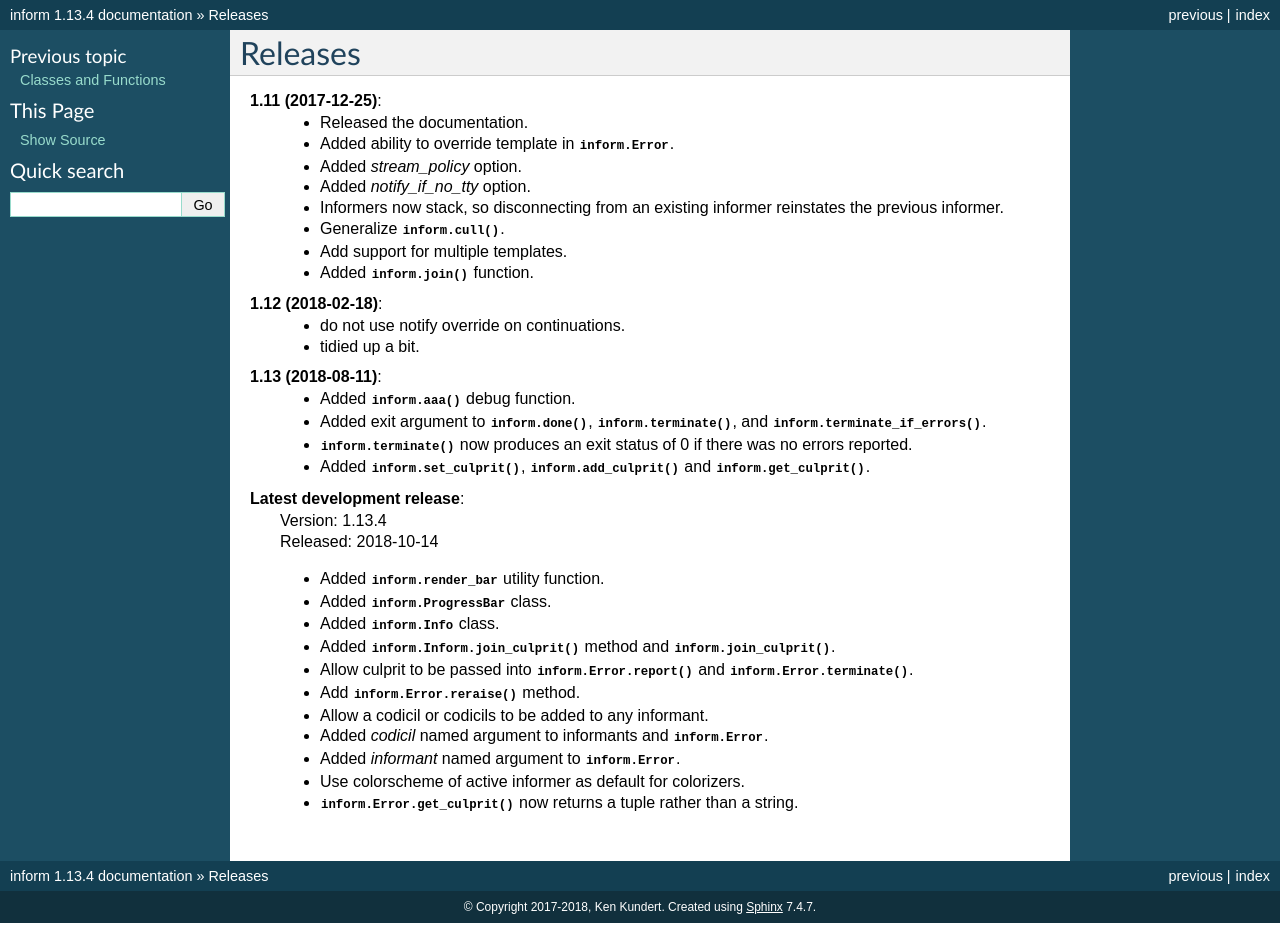
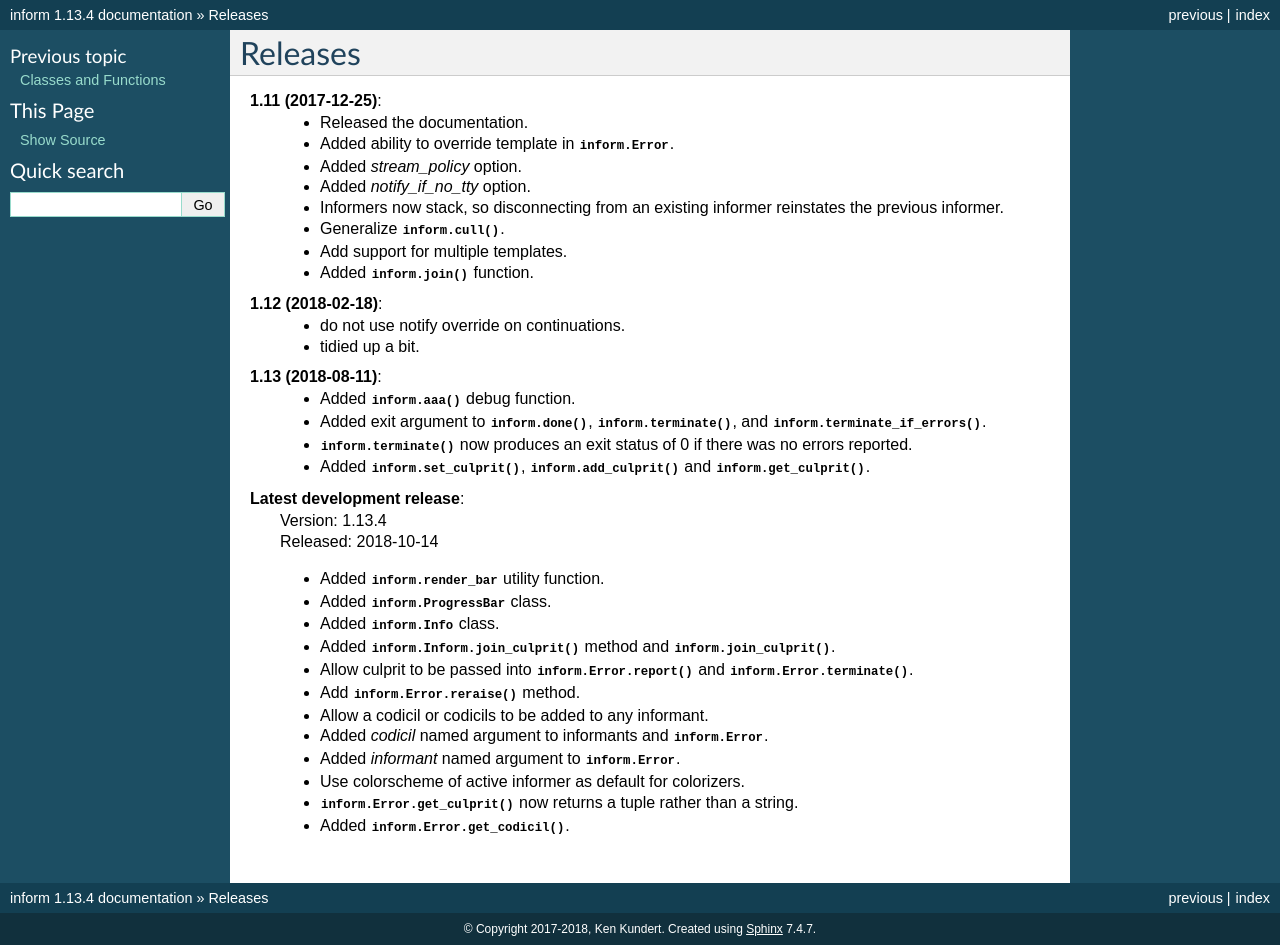
Before and after one commit to KenKundert/inform, a Sphinx documentation site: the page built from doc/releases.rst, in a window 1280 px wide. Built offline with Sphinx 7.4.7, drawn with Linux system fonts in a browser that asks for light colours; before the commit the page ends 923 px from its top, so only the background shows below that.

Commit message:
Updated release information.

```diff
--- a/doc/releases.rst
+++ b/doc/releases.rst
@@ -42,3 +42,4 @@ Releases
     - Added *informant* named argument to :class:`inform.Error`.
     - Use colorscheme of active informer as default for colorizers.
     - :meth:`inform.Error.get_culprit` now returns a tuple rather than a string.
+    - Added :meth:`inform.Error.get_codicil`.
```
